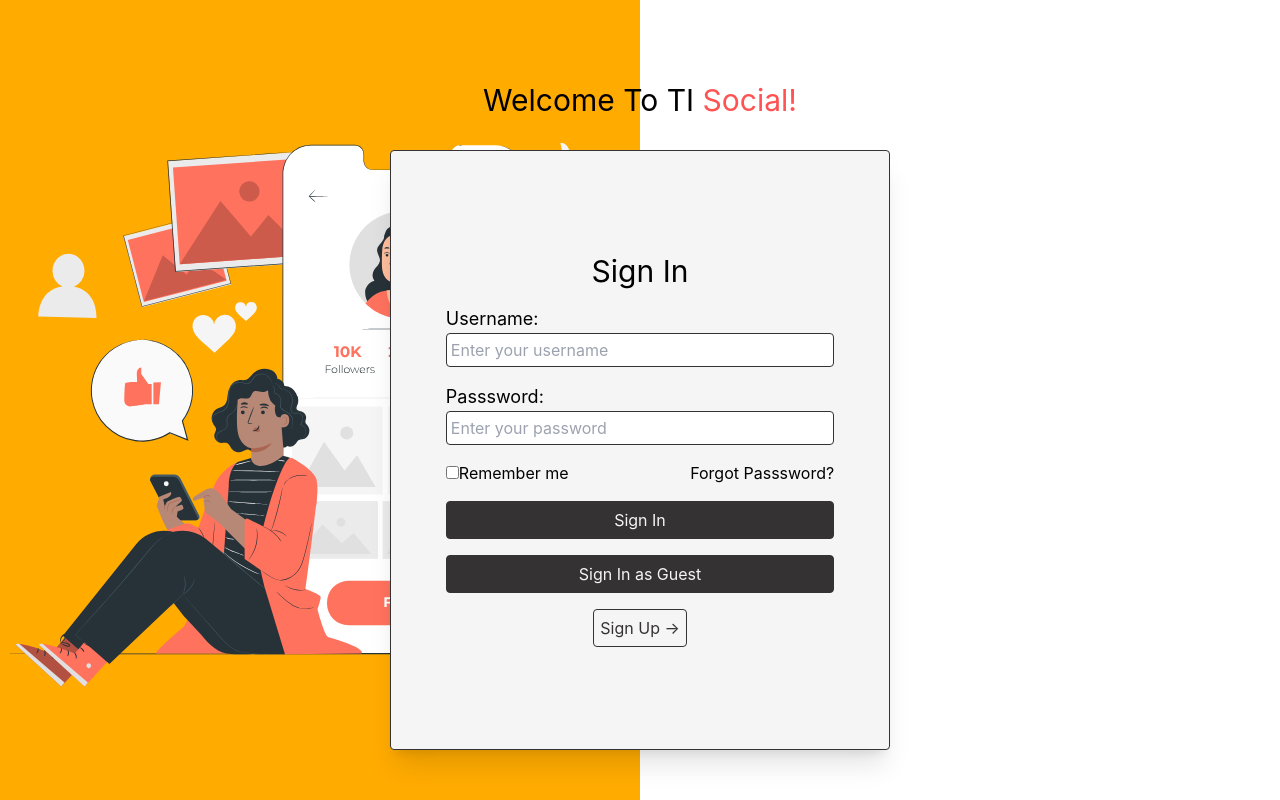
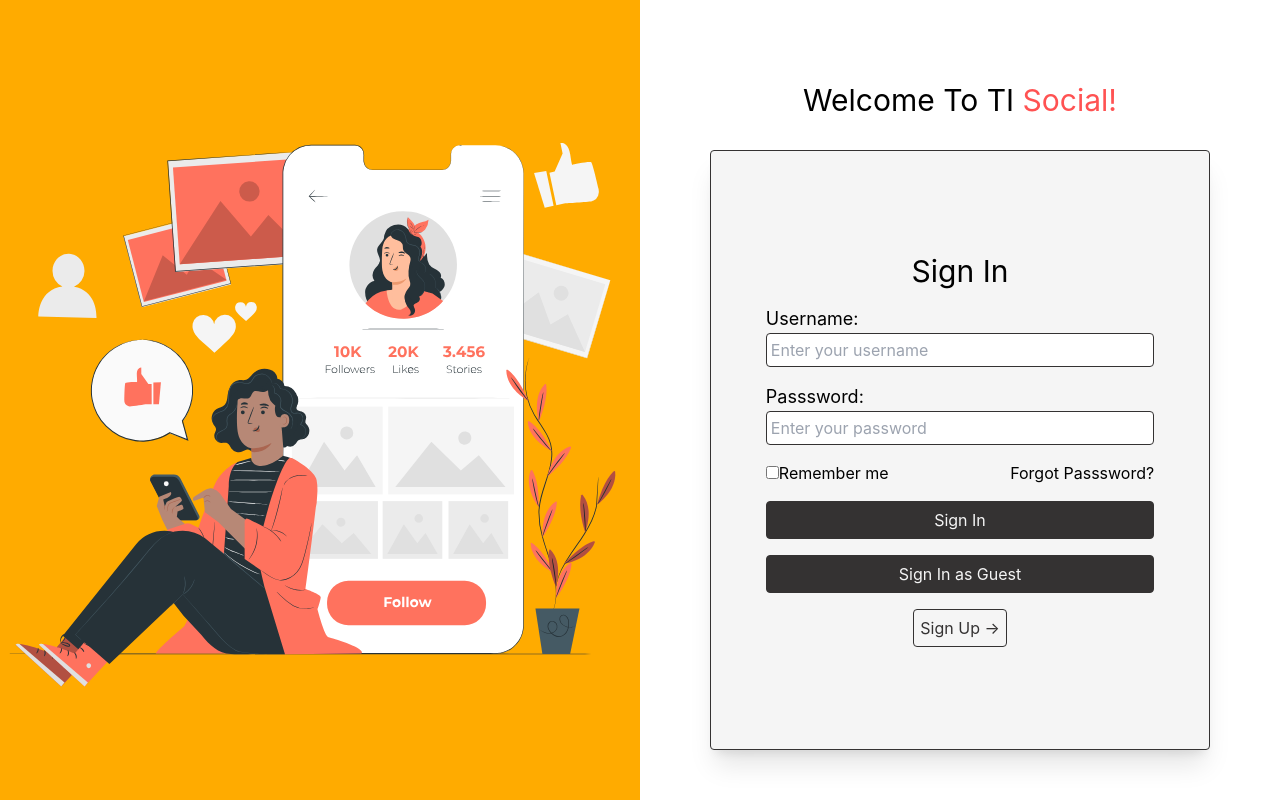
Before and after one commit to tanveertkd/ti-social-media, a React (Create React App) app: page / in a window 1280 px wide. Built offline with nearby package versions, Linux system fonts and the light colour scheme; what miragejs would draw is missing.

Commit message:
refactor: final refactor

```diff
--- a/src/pages/Landing/Landing.jsx
+++ b/src/pages/Landing/Landing.jsx
@@ -11,7 +11,7 @@ const Landing = () => {
                 <div className="h-full section-left flex justify-center items-center bg-color-alert-warning">
                     <img src={landing} alt="landing asset" className="w-[750px] h-[750px]" />
                 </div>
-                <div className="absolute flex flex-col section-right items-center w-full">
+                <div className="xs:absolute md:relative flex flex-col section-right items-center w-full">
                     <h1 className="text-3xl m-8">
                         Welcome To TI <span className="text-color-alert-error">Social!</span>
                     </h1>
```
